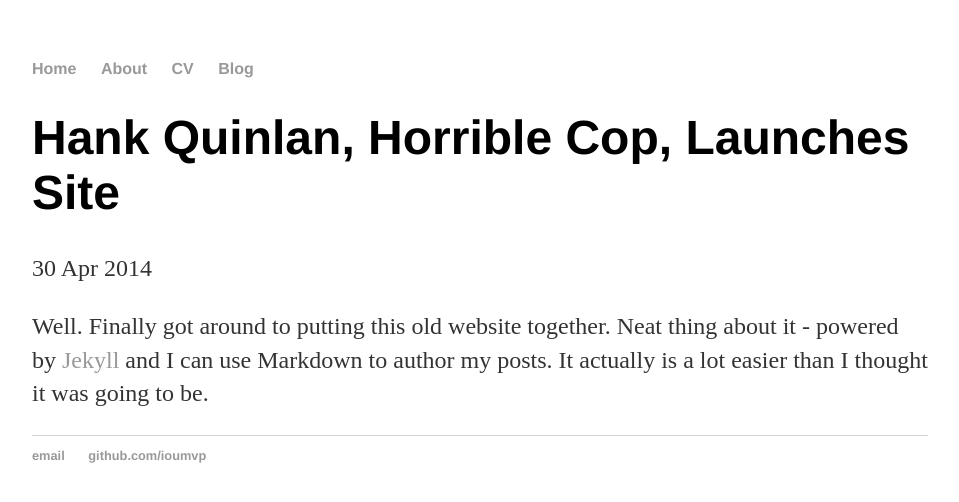
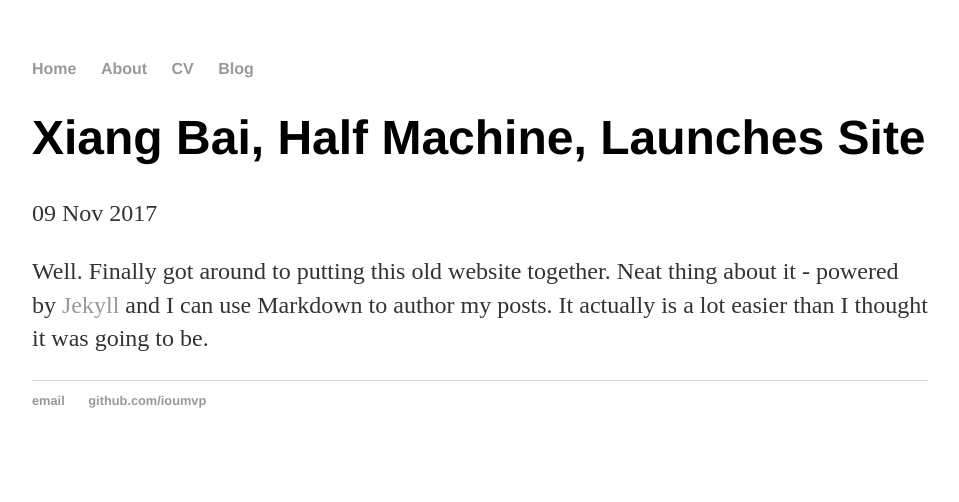
Before and after one commit to ioumvp/ioumvp.github.io, a Jekyll site: the page built from _posts/2017-11-09-xiang-bai-site-launched.md, in a window 1280 px wide. Shown: the top 502 px of the page, without its empty margins (160-1119 px from the left). Built offline with Jekyll 4.4.1, drawn with Linux system fonts in a browser that asks for light colours.

Commit message:
Update 2017-11-09-xiang-bai-site-launched.md

```diff
--- a/_posts/2017-11-09-xiang-bai-site-launched.md
+++ b/_posts/2017-11-09-xiang-bai-site-launched.md
@@ -1,7 +1,7 @@
 ---
 layout: post
-title: "Hank Quinlan, Horrible Cop, Launches Site"
-date: 2014-04-30
+title: "Xiang Bai, Half Machine, Launches Site"
+date: 2017-11-09
 ---
 
 Well. Finally got around to putting this old website together. Neat thing about it - powered by [Jekyll](http://jekyllrb.com) and I can use Markdown to author my posts. It actually is a lot easier than I thought it was going to be.
```
